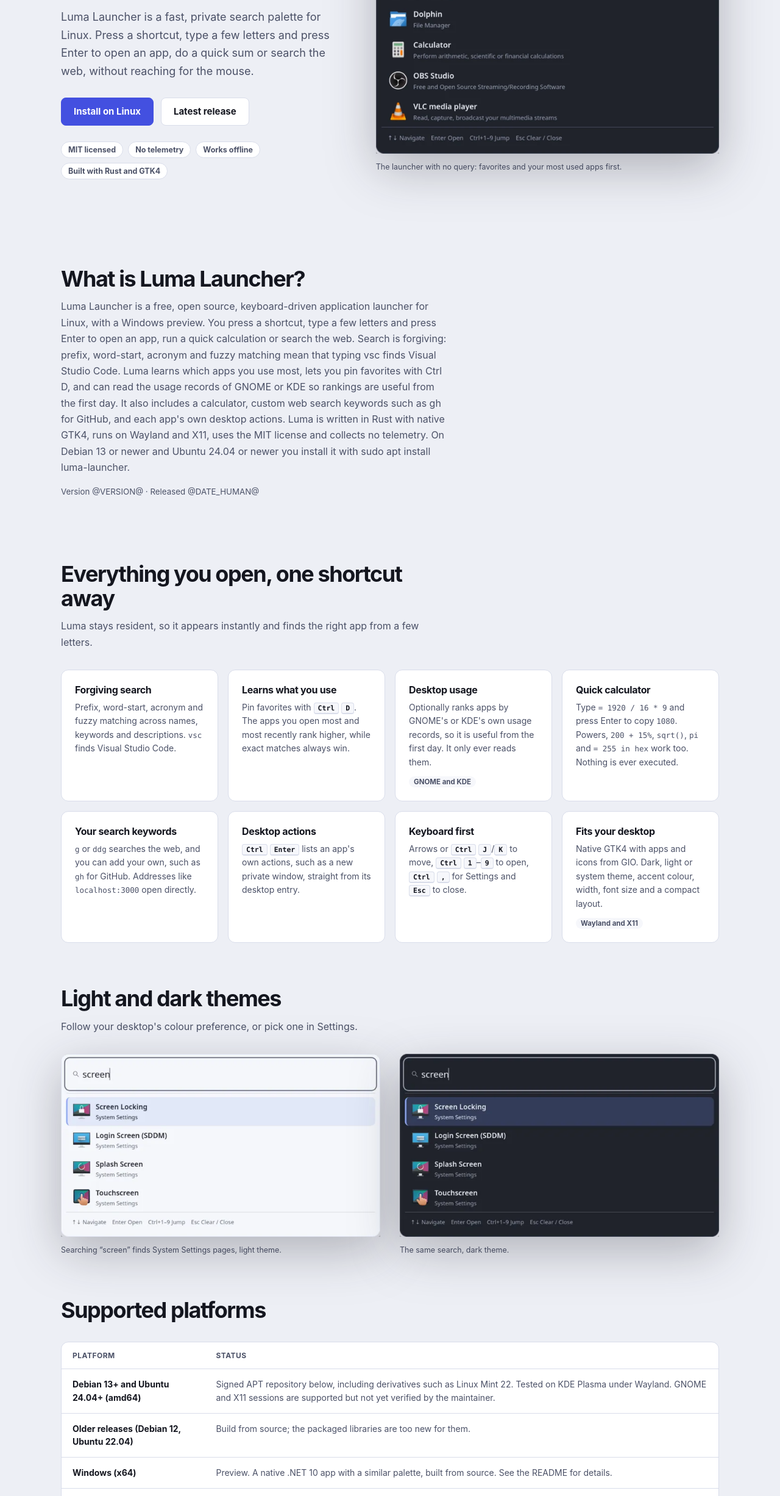
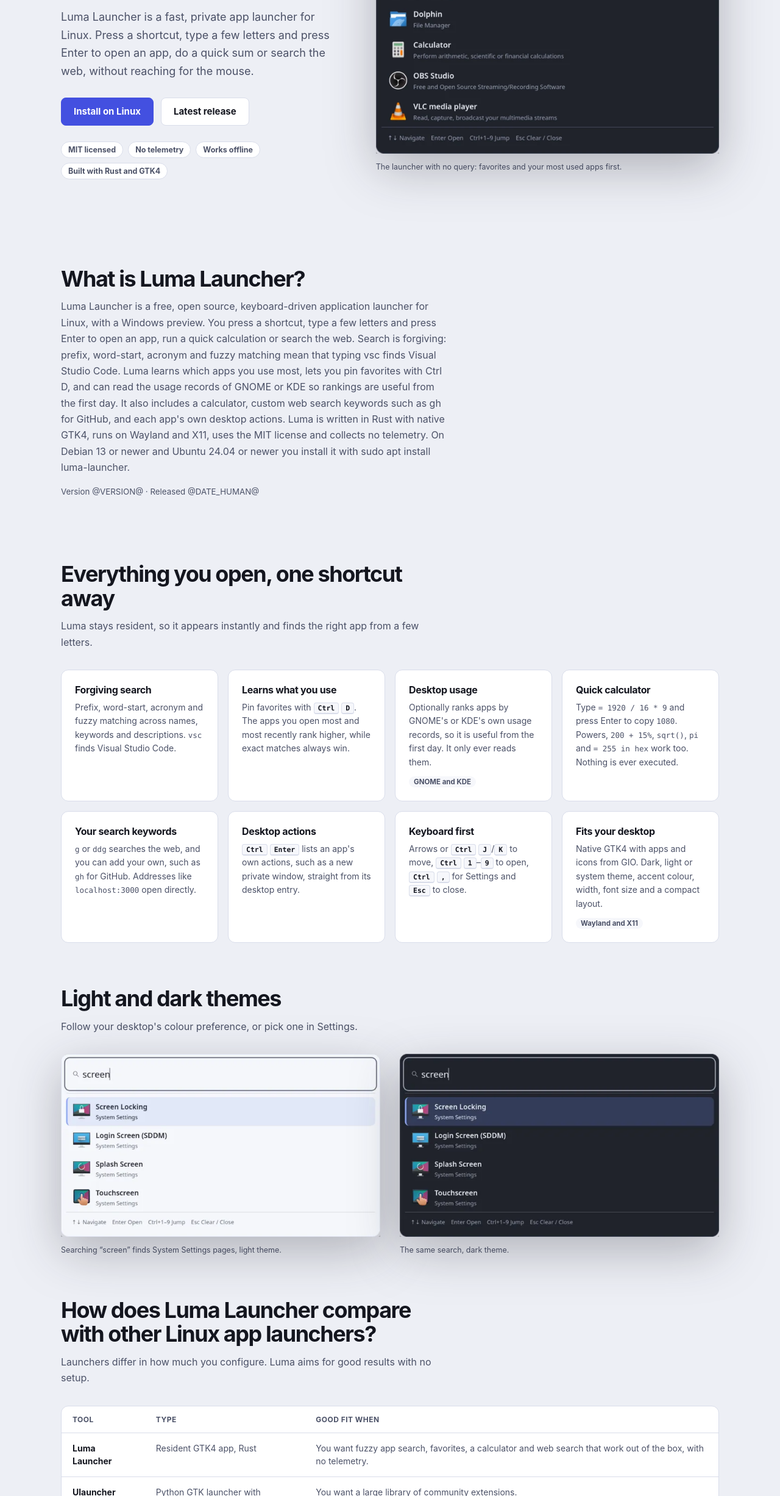
Before and after one commit to mikeholp87/Luma-Launcher, a plain HTML site: page site/index.html in a window 1280 px wide. Shown: the part 347-2800 px from the top of the page at 61% size. Drawn offline with Linux system fonts and the light colour scheme.

Commit message:
Target generic search queries and add a comparison table
Co-Authored-By: Claude Sonnet 5.5 <noreply@anthropic.com>

```diff
--- a/site/index.html
+++ b/site/index.html
@@ -6,10 +6,10 @@
     <meta name="color-scheme" content="light dark" />
     <meta name="theme-color" content="#edeff5" media="(prefers-color-scheme: light)" />
     <meta name="theme-color" content="#0f1117" media="(prefers-color-scheme: dark)" />
-    <title>Luma Launcher: a fast, private application launcher for Linux</title>
+    <title>Luma Launcher: Fast, Private Linux App Launcher</title>
     <meta
       name="description"
-      content="Luma Launcher is a free, keyboard-driven app launcher for Linux with fuzzy search, favorites, a calculator and web search. Built in Rust with GTK4."
+      content="Luma Launcher is a free, keyboard-driven Linux app launcher with fuzzy search, favorites, a calculator and web search. Built in Rust with GTK4."
     />
     <link rel="canonical" href="https://mikeholp87.github.io/Luma-Launcher/" />
     <link rel="icon" href="./luma-launcher-icon.svg" type="image/svg+xml" />
@@ -655,7 +655,7 @@
             <div class="eyebrow">Free and open source app launcher</div>
             <h1 id="hero-title">Open any app in a keystroke.</h1>
             <p class="lead">
-              Luma Launcher is a fast, private search palette for Linux. Press a shortcut, type a few
+              Luma Launcher is a fast, private app launcher for Linux. Press a shortcut, type a few
               letters and press Enter to open an app, do a quick sum or search the web, without
               reaching for the mouse.
             </p>
@@ -823,6 +823,26 @@
               </picture>
               <figcaption>The same search, dark theme.</figcaption>
             </figure>
+          </div>
+        </section>
+
+        <section id="compare" class="features" aria-labelledby="compare-title">
+          <div class="section-head">
+            <h2 id="compare-title">How does Luma Launcher compare with other Linux app launchers?</h2>
+            <p>Launchers differ in how much you configure. Luma aims for good results with no setup.</p>
+          </div>
+          <div class="table-wrap">
+            <table>
+              <thead>
+                <tr><th scope="col">Tool</th><th scope="col">Type</th><th scope="col">Good fit when</th></tr>
+              </thead>
+              <tbody>
+<tr><td>Luma Launcher</td><td>Resident GTK4 app, Rust</td><td>You want fuzzy app search, favorites, a calculator and web search that work out of the box, with no telemetry.</td></tr>
+<tr><td>Ulauncher</td><td>Python GTK launcher with extensions</td><td>You want a large library of community extensions.</td></tr>
+<tr><td>KRunner</td><td>Built into KDE Plasma</td><td>You already use Plasma and want a launcher that is already installed.</td></tr>
+<tr><td>Rofi</td><td>Configurable menu and launcher</td><td>You like scripting your own modes and themes.</td></tr>
+              </tbody>
+            </table>
           </div>
         </section>
 
```
